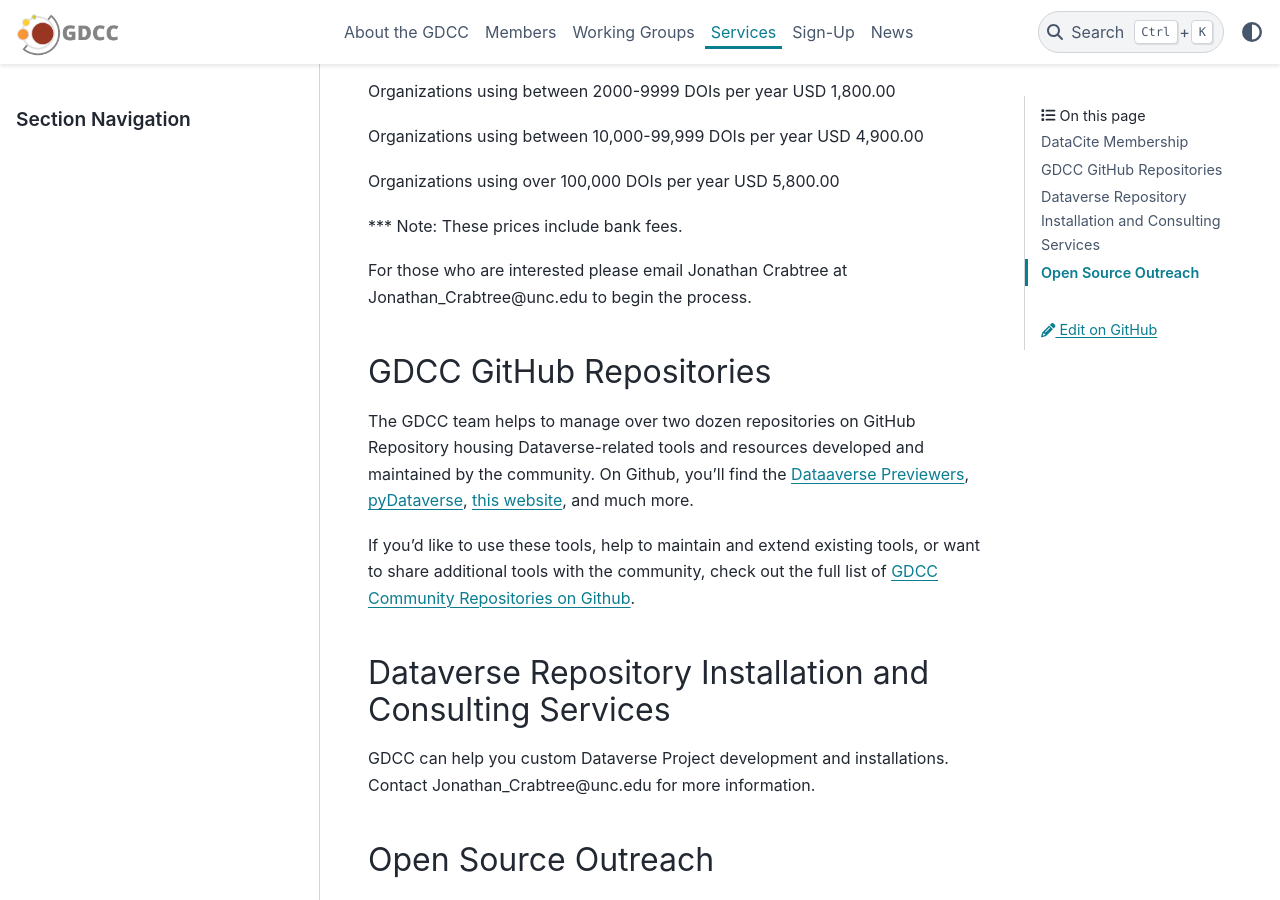
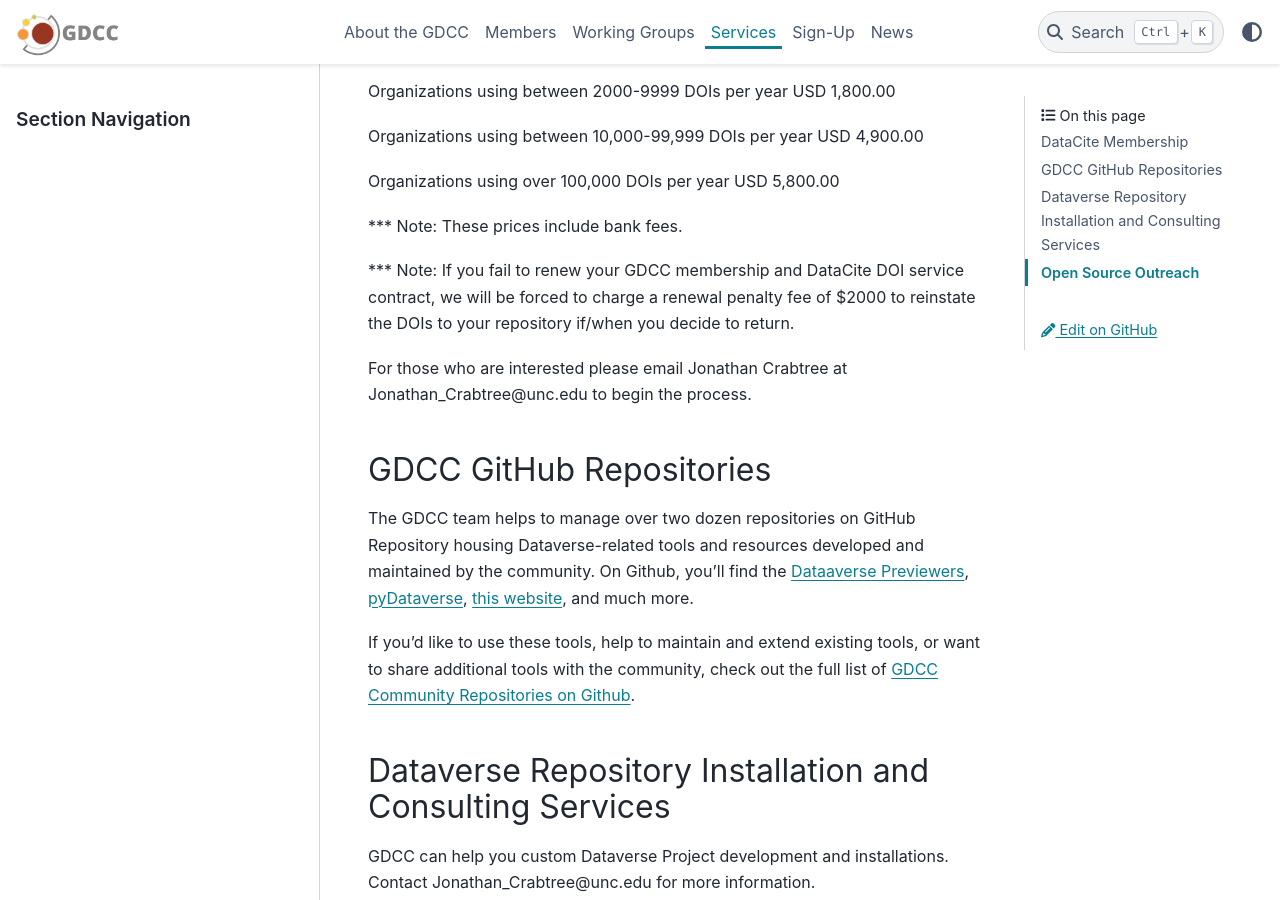
Before and after one commit to gdcc/www.gdcc.io, a Sphinx documentation site: the page built from source/services.md, in a window 1280 px wide and 900 px high, scrolled down 966 px. Built offline with Sphinx 7.4.7 and the PyData theme 0.15.4, drawn with Linux system fonts in a browser that asks for light colours.

Commit message:
Update services.md

```diff
--- a/source/services.md
+++ b/source/services.md
@@ -24,6 +24,8 @@
 
 *** Note: These prices include bank fees.
 
+*** Note: If you fail to renew your GDCC membership and DataCite DOI service contract, we will be forced to charge a renewal penalty fee of $2000 to reinstate the DOIs to your repository if/when you decide to return.
+
 For those who are interested please email Jonathan Crabtree at Jonathan_Crabtree@unc.edu to begin the process.
 
 ## GDCC GitHub Repositories
```
